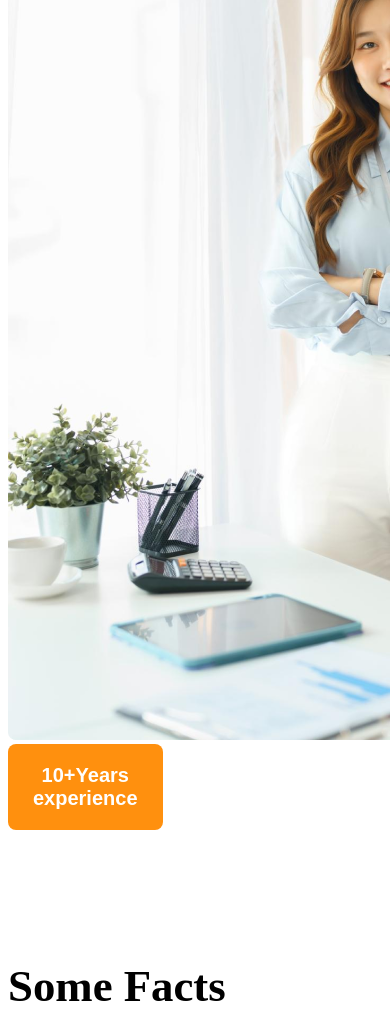
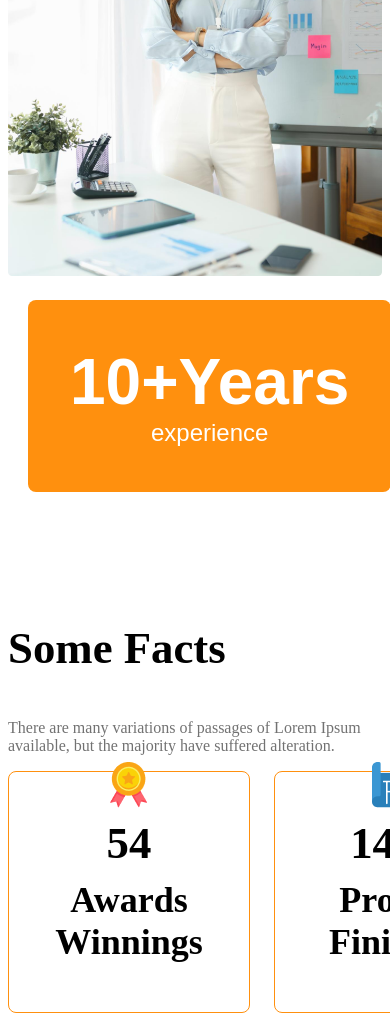
Before and after one commit to priyanur/g3-architect-website, a plain HTML site: page index.html in a window 390 px wide. Shown: the part 4489-5505 px from the top of the page. Drawn offline with Linux system fonts and the light colour scheme.

Commit message:
added experience badge amd made feature section responsive

```diff
--- a/index.html
+++ b/index.html
@@ -89,7 +89,7 @@
       <p class="text-light-gra">There are many variations of passages of Lorem Ipsum available, but the majority have suffered alteration in some form, by injected humour, or randomised...........</p>
    </div>
         </div>
-           <div>
+           <div class="featured-architect ">
             <img src="images/architect.png" alt="">
             <button id="experience-badge" class="btn-primary">
               <span id="experience-year">10+Years</span>
--- a/styles/g3.css
+++ b/styles/g3.css
@@ -121,6 +121,20 @@ main > section {
   margin-top: 0px;
   margin-bottom: 0px;
 }
+#experience-badge {
+  padding: 45px 42px;
+  font-size: 1.5rem;
+  font-weight: 500;
+  margin-left: -100px;
+  margin-top: -100px;
+}
+#experience-year {
+  font-size: 4rem;
+  font-weight: 700;
+}
+.featured-architect img {
+  width: 100%;
+}
 .section-title {
   font-size: 2.8rem;
   font-weight: 700;
@@ -158,7 +172,8 @@ main > section {
 
 @media screen and (max-width: 576px) {
   .navbar,
-  .nav-links .teams {
+  .nav-links .features,
+  .teams {
     flex-direction: column;
   }
   .display-flex {
@@ -173,6 +188,7 @@ main > section {
   .facts-container {
     justify-items: center;
     gap: 24px;
+    grid-template-columns: repeat(2, 1fr);
   }
   .sponsor-companies {
     justify-items: center;
@@ -181,11 +197,16 @@ main > section {
   .our-features {
     margin-left: 20px;
   }
+  #experience-badge {
+    margin-top: 20px;
+    margin-left: 20px;
+  }
 }
 
 /*medium size device */
 @media screen and(min-width:576px) and(max-width:992px) {
-  .teams {
+  .teams,
+  .feature-card {
     flex-direction: column;
   }
   .our-features {
@@ -196,6 +217,10 @@ main > section {
     grid-template-columns: repeat(2, 1fr);
     gap: 50px;
     justify-items: center;
+  }
+  #experience-badge {
+    margin-top: 20px;
+    margin-left: 20px;
   }
 }
 /*sponsor related styles */
```
